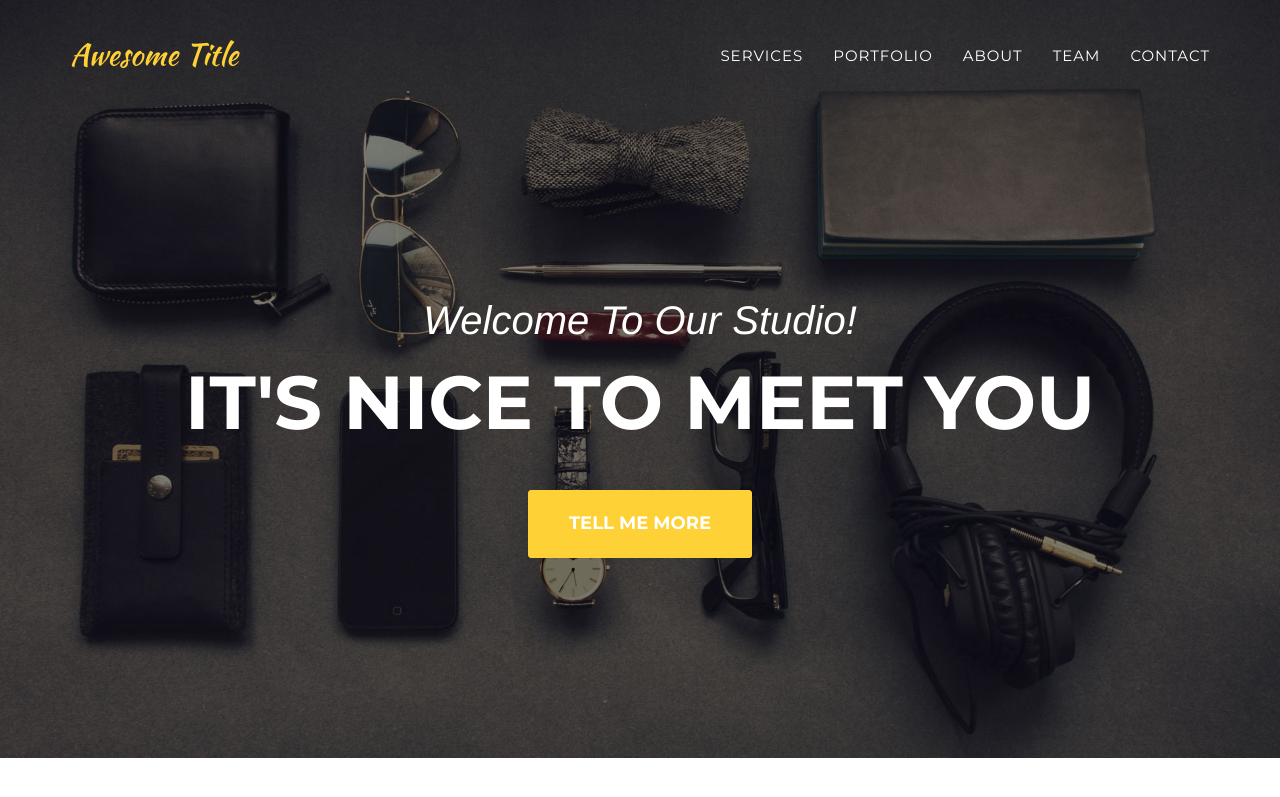
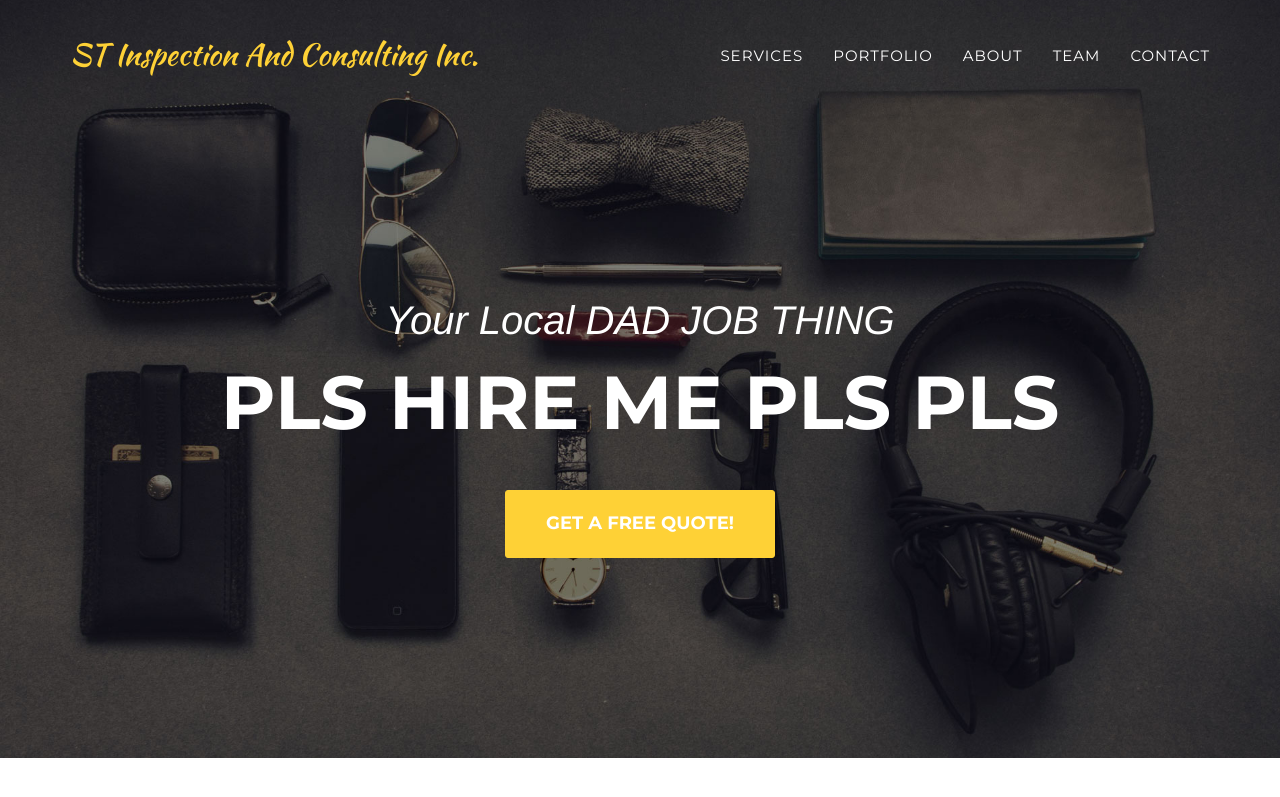
Before and after one commit to eliesercapillar/ST-Consult-And-Inspect-Static-Site, a Jekyll site: the page built from site/index.html, in a window 1280 px wide and 900 px high. Shown: the top 797 px of the window. Built offline with Jekyll 4.4.1, drawn with Linux system fonts in a browser that asks for light colours; some web fonts are replaced; some of the changed text lies outside the part shown.

Commit message:
Added Company Name

```diff
--- a/site/_config.yml
+++ b/site/_config.yml
@@ -2,7 +2,7 @@
 #baseurl: /agency-jekyll-theme/
 
 # Site settings
-title: Awesome Title
+title: ST Inspection And Consulting Inc.
 email: torenosam@gmail.com
 description: "Write an awesome description for your new site here. You can edit this line in _config.yml. It will appear in your document head meta (for Google search results) and in your feed.xml site description."
 
--- a/site/_includes/header.html
+++ b/site/_includes/header.html
@@ -44,9 +44,9 @@
     <header>
         <div class="container">
             <div class="intro-text">
-                <div class="intro-lead-in">Welcome To Our Studio!</div>
-                <div class="intro-heading">It's Nice To Meet You</div>
-                <a href="#services" class="page-scroll btn btn-xl">Tell Me More</a>
+                <div class="intro-lead-in">Your Local DAD JOB THING</div>
+                <div class="intro-heading">PLS HIRE ME PLS PLS</div>
+                <a href="#contact" class="page-scroll btn btn-xl">Get a free quote!</a>
             </div>
         </div>
     </header>
```
